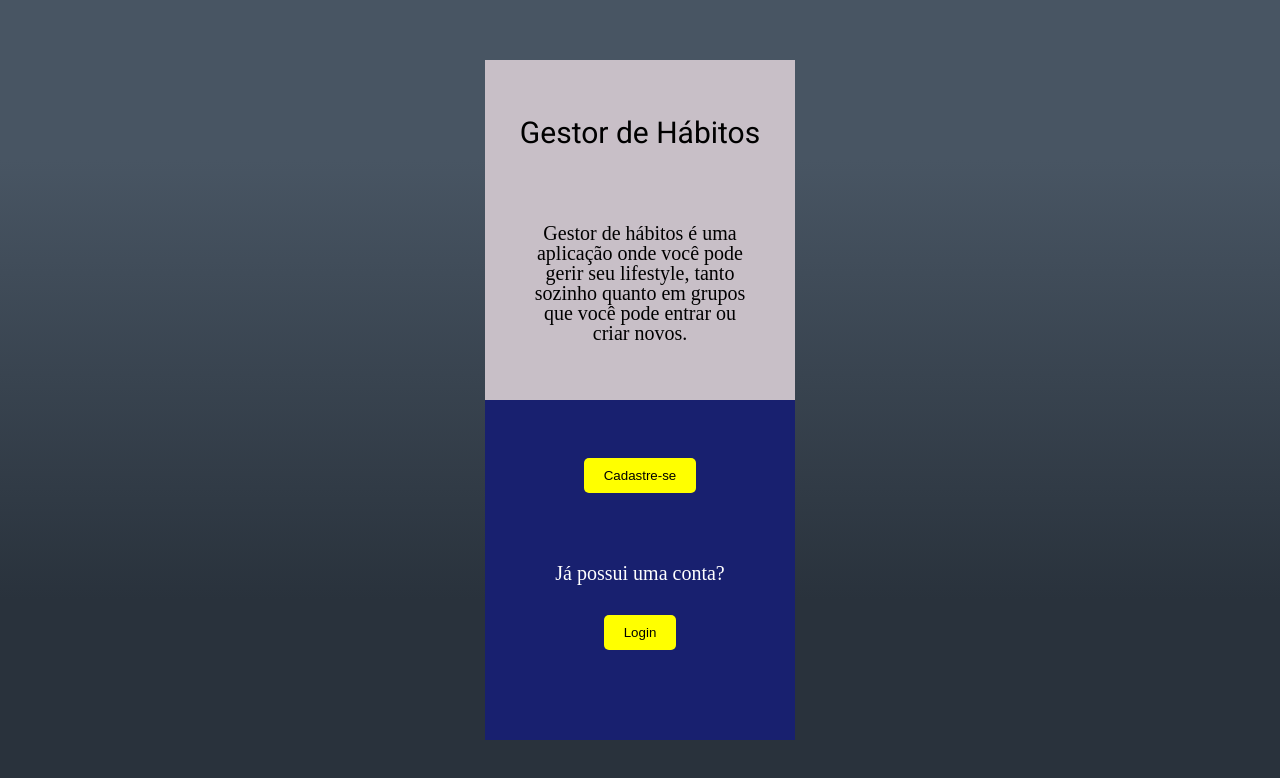
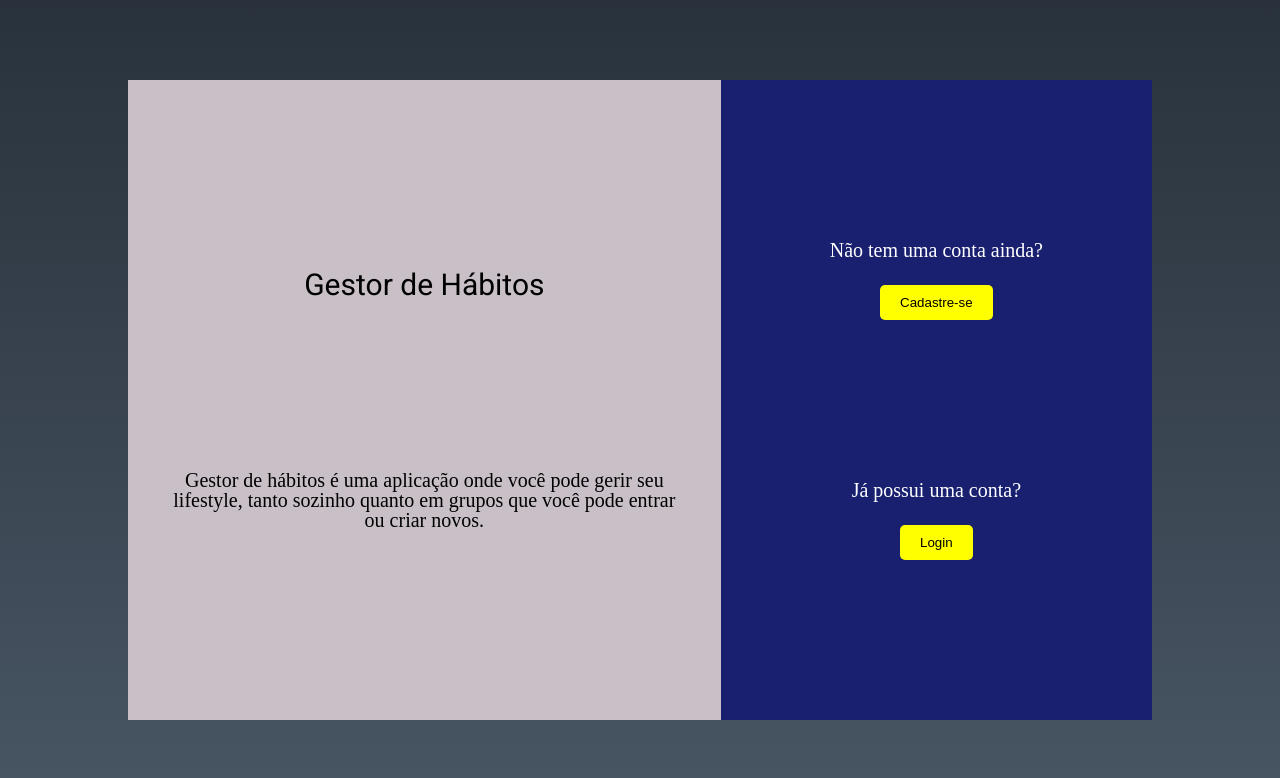
Before and after one commit to AdryellCabral/Habiking, a React (Create React App) app: page / in a window 1280 px wide. Shown: the top 778 px of the page. Built offline with nearby package versions, Linux system fonts and the light colour scheme; no server answers.

Commit message:
🎨 style: desktop homePage done

```diff
--- a/src/pages/Home/index.jsx
+++ b/src/pages/Home/index.jsx
@@ -1,9 +1,14 @@
-import { DivContainer, DivButtons, DivDescription } from "./styles";
+import {
+  DivContainer,
+  DivButtons,
+  DivDescription,
+  DivBackground,
+} from "./styles";
 import { Link } from "react-router-dom";
 
 const HomePage = () => (
-  <DivContainer>
-    <div>
+  <DivBackground>
+    <DivContainer>
       <DivDescription>
         <h3>Gestor de Hábitos</h3>
         <h4>
@@ -13,6 +18,7 @@ const HomePage = () => (
       </DivDescription>
       <DivButtons>
         <Link to="/register">
+          <p>Não tem uma conta ainda?</p>
           <button>Cadastre-se</button>
         </Link>
         <div>
@@ -22,7 +28,7 @@ const HomePage = () => (
           </Link>
         </div>
       </DivButtons>
-    </div>
-  </DivContainer>
+    </DivContainer>
+  </DivBackground>
 );
 export default HomePage;
--- a/src/pages/Home/styles.js
+++ b/src/pages/Home/styles.js
@@ -1,31 +1,36 @@
 import styled from "styled-components";
 
-export const DivContainer = styled.div`
+export const DivBackground = styled.div`
   height: 100vh;
   width: 100%;
-  background-image: linear-gradient(#485563 20%, #29323c 75%);
   display: flex;
-  flex-direction: column;
   justify-content: center;
   align-items: center;
+`;
 
-  div {
+export const DivContainer = styled.div`
   max-width: 310px;
   display: flex;
   flex-direction: column;
   height: 85%;
+
+  @media (min-width: 768px) {
+    flex-direction: row;
+    max-width: 80%;
+    height: 80%;
   }
+`;
 
-  p {
-    font-size: 20px;
-    padding: 0 20px;
-    color: white;
-    text-decoration: none;
-  }
-
-  a {
-    color: inherit;
-  }
+export const DivDescription = styled.div`
+  justify-content: space-around;
+  background-color: var(--colorTwo);
+  display: flex;
+  flex-direction: column;
+  align-items: center;
+  width: 100%;
+  height: 50%;
+  text-align: center;
+  padding: 20px;
 
   h3 {
     font-size: 30px;
@@ -40,12 +45,9 @@ export const DivContainer = styled.div`
     text-decoration: none;
   }
 
-  button {
-    background-color: yellow;
-    border: none;
-    border-radius: 5px;
-    cursor: pointer;
-    padding: 10px 20px;
+  @media (min-width: 768px) {
+    height: 100%;
+    justify-content: space-evenly;
   }
 `;
 
@@ -58,17 +60,36 @@ export const DivButtons = styled.div`
   height: 50%;
   text-align: center;
   justify-content: space-evenly;
-  padding: 20px;
 
   div {
     width: 80%;
     display: flex;
     justify-content: space-evenly;
-    height: 50%;
+    flex-direction: column;
+  }
+
+  p {
+    font-size: 20px;
+    padding: 0 20px;
+    color: white;
+    text-decoration: none;
+    margin-bottom: 25px;
+  }
+
+  a {
+    color: inherit;
+  }
+
+  button {
+    background-color: yellow;
+    border: none;
+    border-radius: 5px;
+    cursor: pointer;
+    padding: 10px 20px;
+  }
+
+  @media (min-width: 768px) {
+    height: 100%;
+    width: 75%;
   }
 `;
-
-export const DivDescription = styled(DivButtons)`
-  justify-content: space-around;
-  background-color: var(--colorTwo);
-`;
```
Lines whose indentation alone changed are shown as unchanged.
